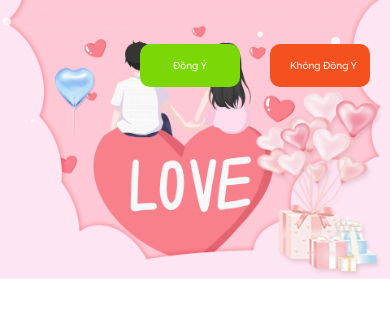
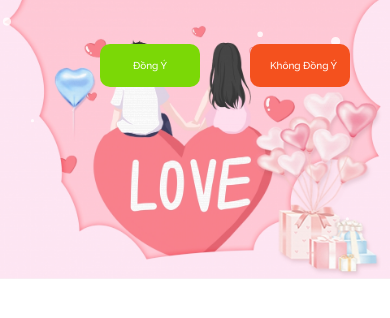
Before and after one commit to luzinguyen/loveNguyenThanhHuong, a plain HTML site: page index.html in a window 390 px wide. Shown: the part 306-624 px from the top of the page. Drawn offline with nearby package versions, Linux system fonts and the light colour scheme.

Commit message:
chinh sua

```diff
--- a/style.css
+++ b/style.css
@@ -84,7 +84,7 @@ input {
     }
     #btnYes {
         position: absolute;
-        left: 140px;
+        left: 100px;
         top: 350px;
         background-color: #7bd806;
         cursor: pointer;
@@ -92,7 +92,7 @@ input {
     }
     #btnNo {
         position: absolute;
-        left: 270px;
+        left: 250px;
         top: 350px;
         background-color: #f4511e;
         transition: 0.3s;
```
